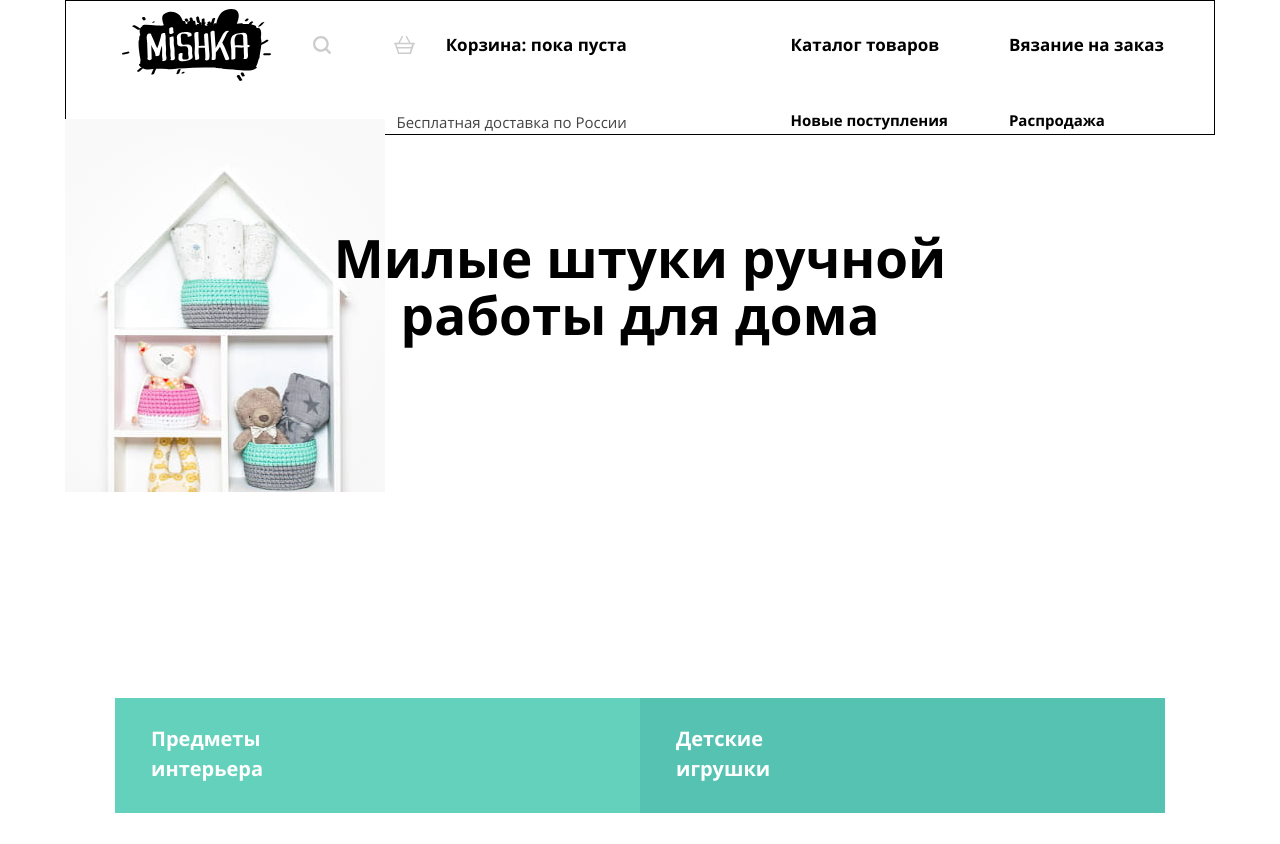
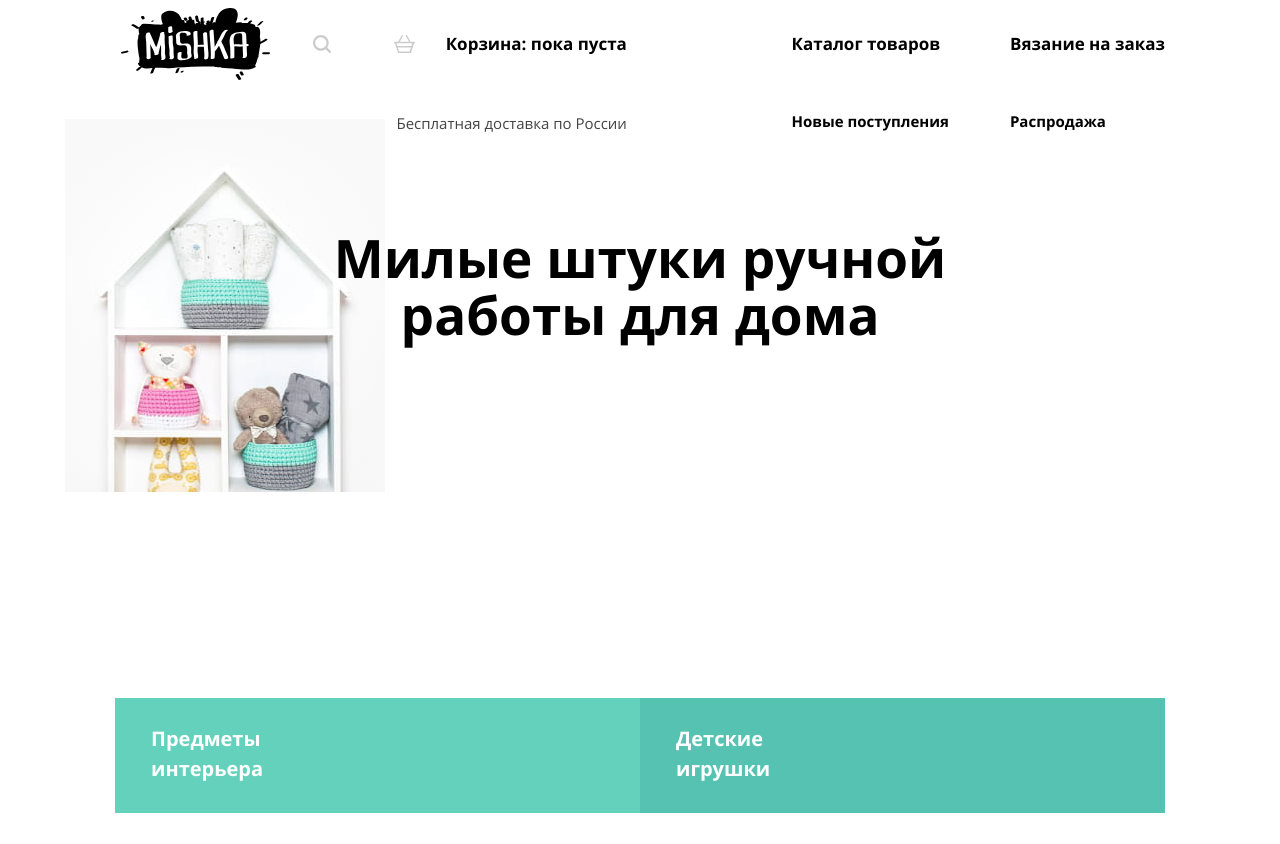
Before and after one commit to htmlacademy-adaptive/1491425-mishka-27, a plain HTML site: page source/index.html in a window 1280 px wide. Drawn offline with nearby package versions, Linux system fonts and the light colour scheme; files that its build step writes are made by us from their sources.

Commit message:
Добавляет стили для мобильной версии

```diff
--- a/source/less/blocks/main-header.less
+++ b/source/less/blocks/main-header.less
@@ -116,8 +116,7 @@
   min-width: 320px;
   min-height: 78px;
   box-sizing: border-box;
-  padding: 21px 30px 0;
-  border: 1px solid black; //временно
+  padding: 22px 31px 0;
 }
 
 @media (min-width: @tablet-width) {
```
